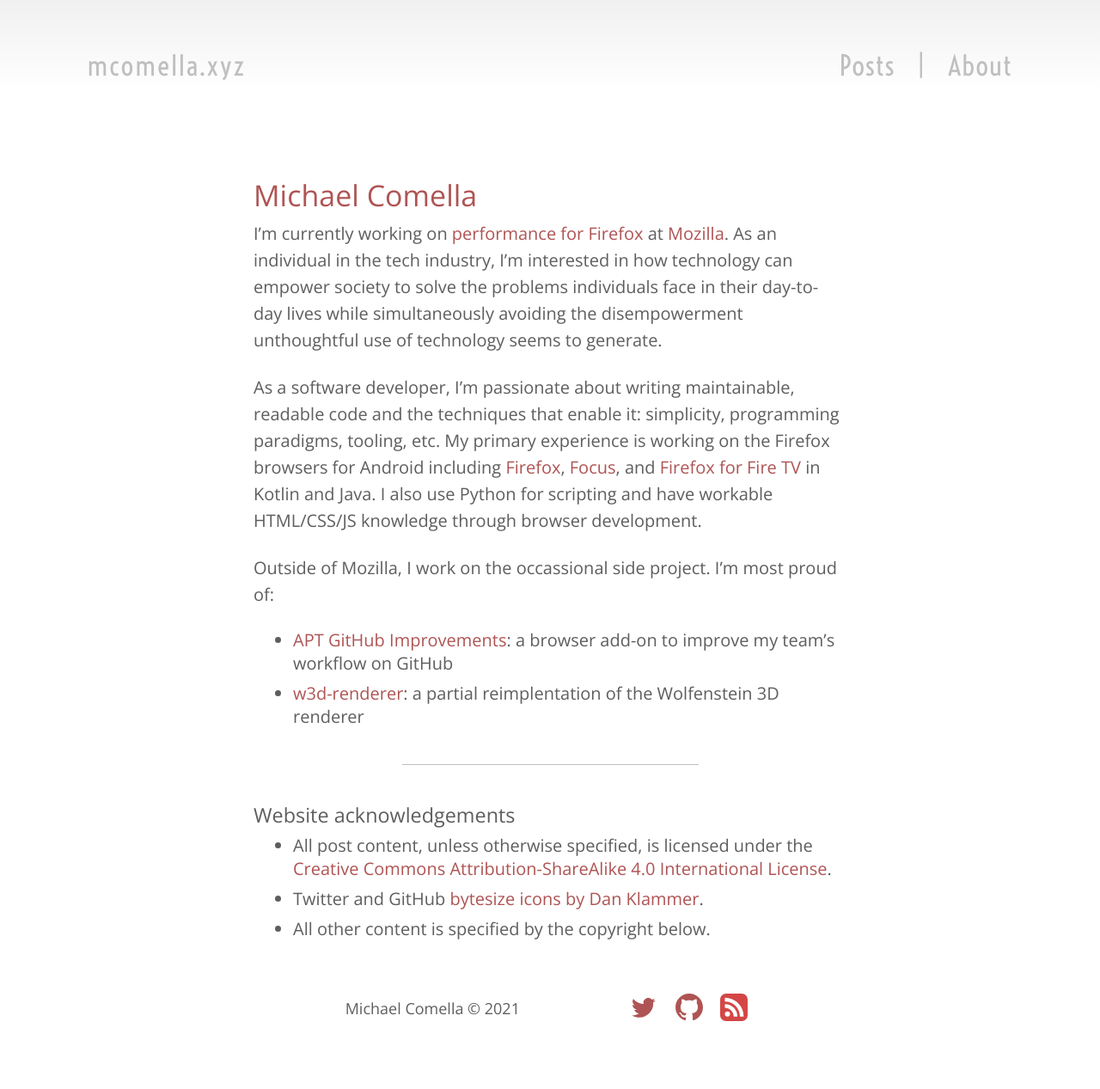
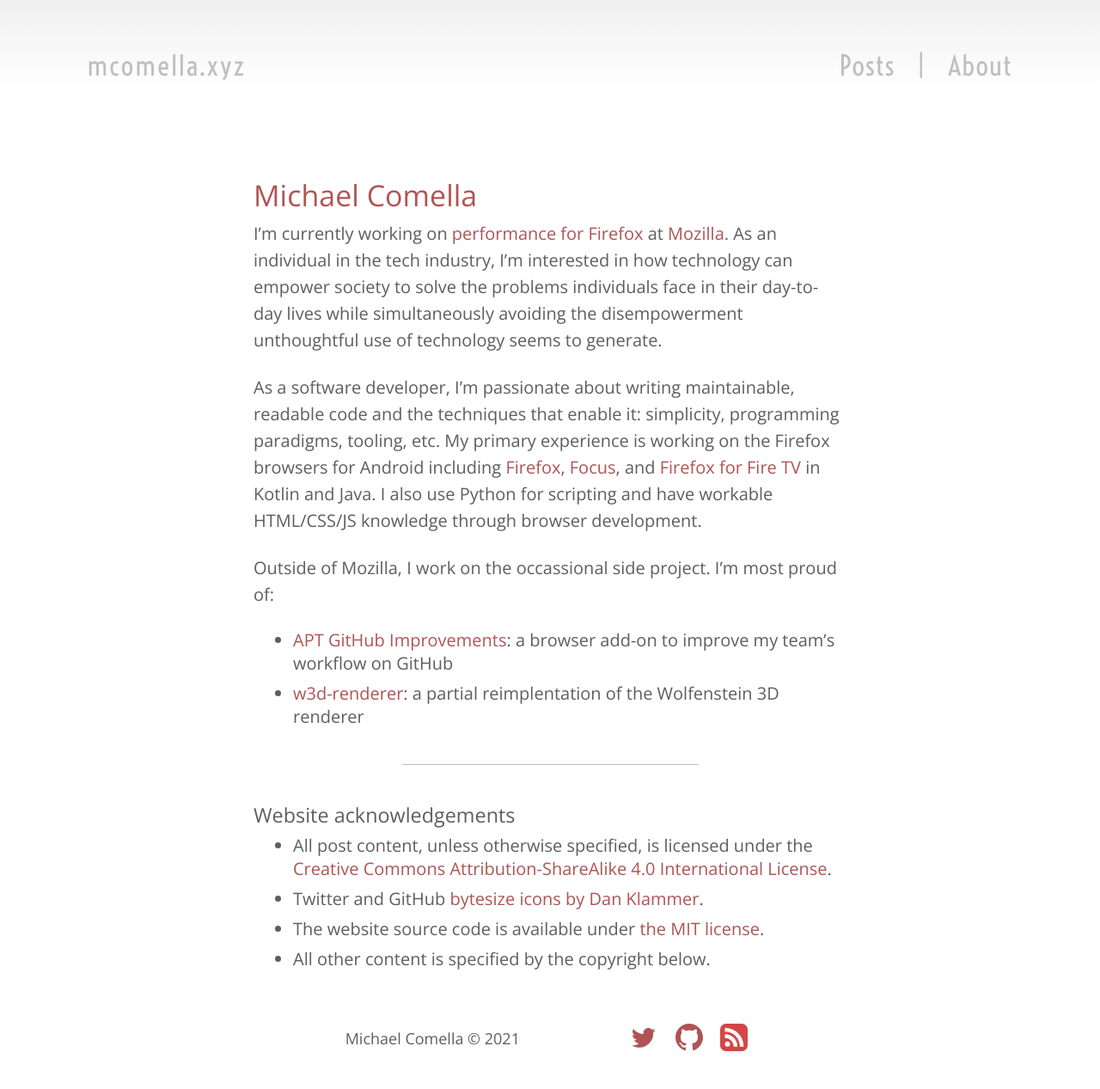
Before and after one commit to mcomella/mcomella.github.com, a Jekyll site: the page built from about.md, in a window 1280 px wide. Shown: the whole page at 86% size. Built offline with Jekyll 4.4.1, drawn with Linux system fonts in a browser that asks for light colours; before the commit the page ends 1232 px from its top, so only the background shows below that.

Commit message:
Clean up licensing details.

```diff
--- a/about.md
+++ b/about.md
@@ -16,6 +16,7 @@
 ### Website acknowledgements
 - All post content, unless otherwise specified, is licensed under the [Creative Commons Attribution-ShareAlike 4.0 International License][cc].
 - Twitter and GitHub [bytesize icons by Dan Klammer][icons].
+- The website source code is available under [the MIT license](https://github.com/mcomella/mcomella.github.com/blob/main/LICENSE).
 - All other content is specified by the copyright below.
 
 [perfblog]: https://blog.mozilla.org/performance/
```
Also changed, not shown: README.md, 1 other file.
